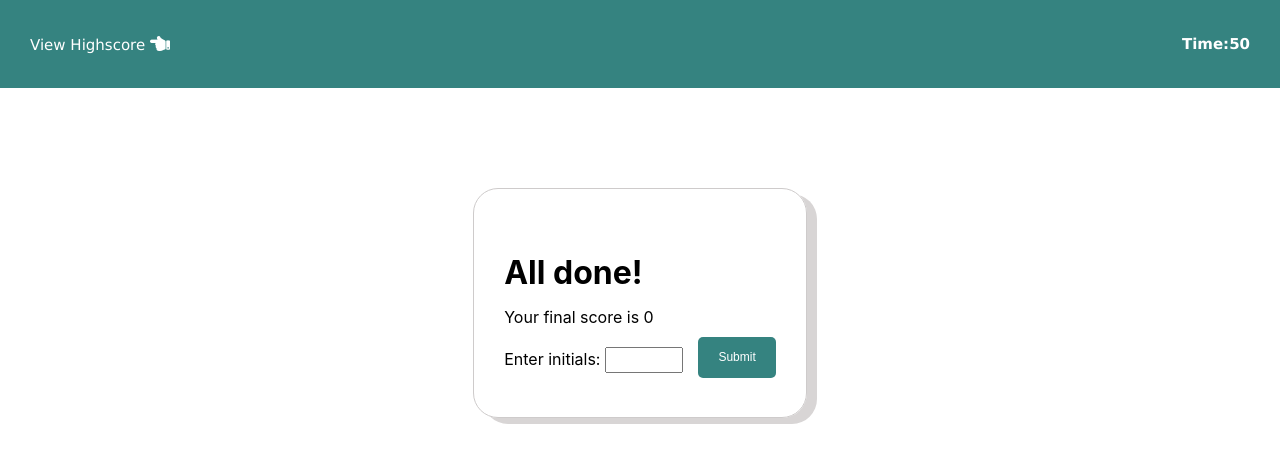
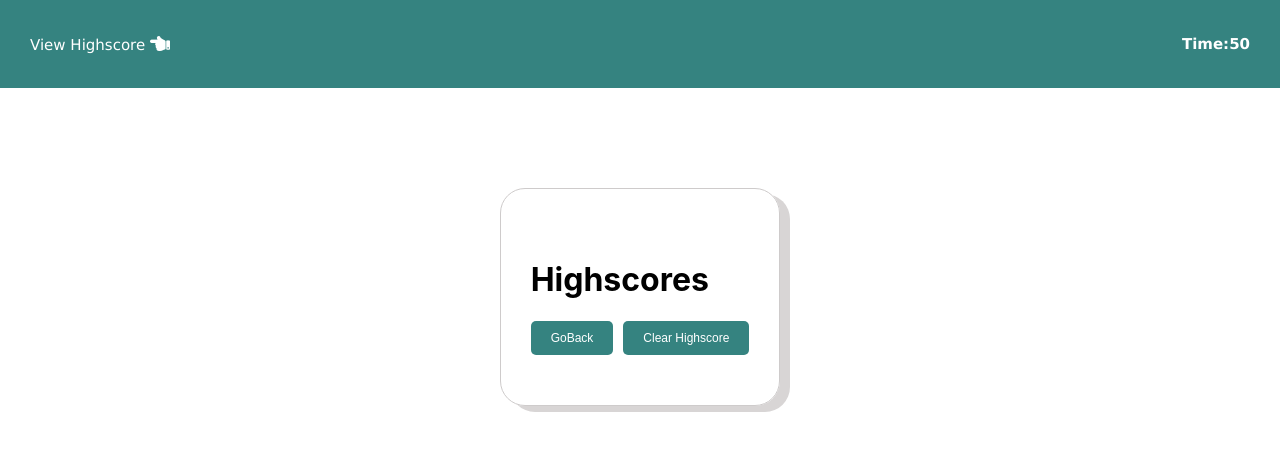
Before and after one commit to sachinSoftsuave/my-quiz, a React (Create React App) app: page /highscore in a window 1280 px wide. Before the commit this address led to /results. Shown: the top 462 px of the page. Built offline with nearby package versions, Linux system fonts and the light colour scheme.

Commit message:
heighest score data

```diff
--- a/src/layouts/Header/Timer/index.jsx
+++ b/src/layouts/Header/Timer/index.jsx
@@ -14,6 +14,7 @@ function Timer() {
   useEffect(() => {
     if(isQuizStarted)
     {
+      setMinutes(50)
       startTimer()
     }
   },[isQuizStarted])
@@ -28,7 +29,7 @@ function Timer() {
       interval = setInterval(() => {
         setMinutes(minutes => minutes - 1);
       }, 1000);
-    } else {
+    } else if(minutes <=0) {
       clearInterval(interval);
       setIsActive(false);
       navigate('/results')
--- a/src/pages/highScore/index.jsx
+++ b/src/pages/highScore/index.jsx
@@ -1,22 +1,36 @@
-import React from "react";
+import React, { useState } from "react";
 import { useNavigate } from "react-router-dom";
 import "./index.css";
 
 function HighScore() {
   let navigate = useNavigate();
+  const [usersData, setUsersData] = useState(JSON.parse(localStorage.getItem("usersList")) || [])
 
   function goback() {
     navigate("../");
   }
+
+  const clearUserDetails = () => {
+    localStorage.removeItem("usersList")
+    setUsersData([])
+  }
+
   return (
     <div className="scoreContainer">
       <div className="modelHighScore">
         <h1>Highscores</h1>
+        {
+          usersData.map((user, index) => (
+            <div>
+              <span>{`${index+1}. ${user.name} - ${user.score}`}</span>
+            </div>
+          ))
+        }
         <div className="btnWrapper">
           <button className="back-btn" onClick={goback}>
             GoBack
           </button>
-          <button className="clear-btn">Clear Highscore</button>
+          <button className="clear-btn" onClick={clearUserDetails}>Clear Highscore</button>
         </div>
       </div>
     </div>
--- a/src/pages/results/index.jsx
+++ b/src/pages/results/index.jsx
@@ -4,7 +4,20 @@ import './index.css'
 
 function Result (){
    let navigate = useNavigate();
+
+   const updateUsers = () => {
+       const userName = document.getElementById("userName").value;
+       const userData = {
+           name:userName,
+           score: Number(localStorage.getItem("userScore"))
+       }
+    let usersList = JSON.parse(localStorage.getItem("usersList")) || []
+    usersList.push(userData)
+    localStorage.setItem("usersList",JSON.stringify(usersList))
+   }
+
     function handleSubmit(){
+        updateUsers()
         navigate('/highscore')
     }
     return(
@@ -14,7 +27,7 @@ function Result (){
             <p className='subHeaderText'>Your final score is {Number(localStorage.getItem("userScore"))}</p>
             <form  className='form' onSubmit={handleSubmit}>
             <label className='label'>Enter initials:</label>
-            <input type='text' className='input' />
+            <input type='text' className='input' id="userName" />
             <button className='submitBtn' >Submit</button>
             </form>
             </div>
```
